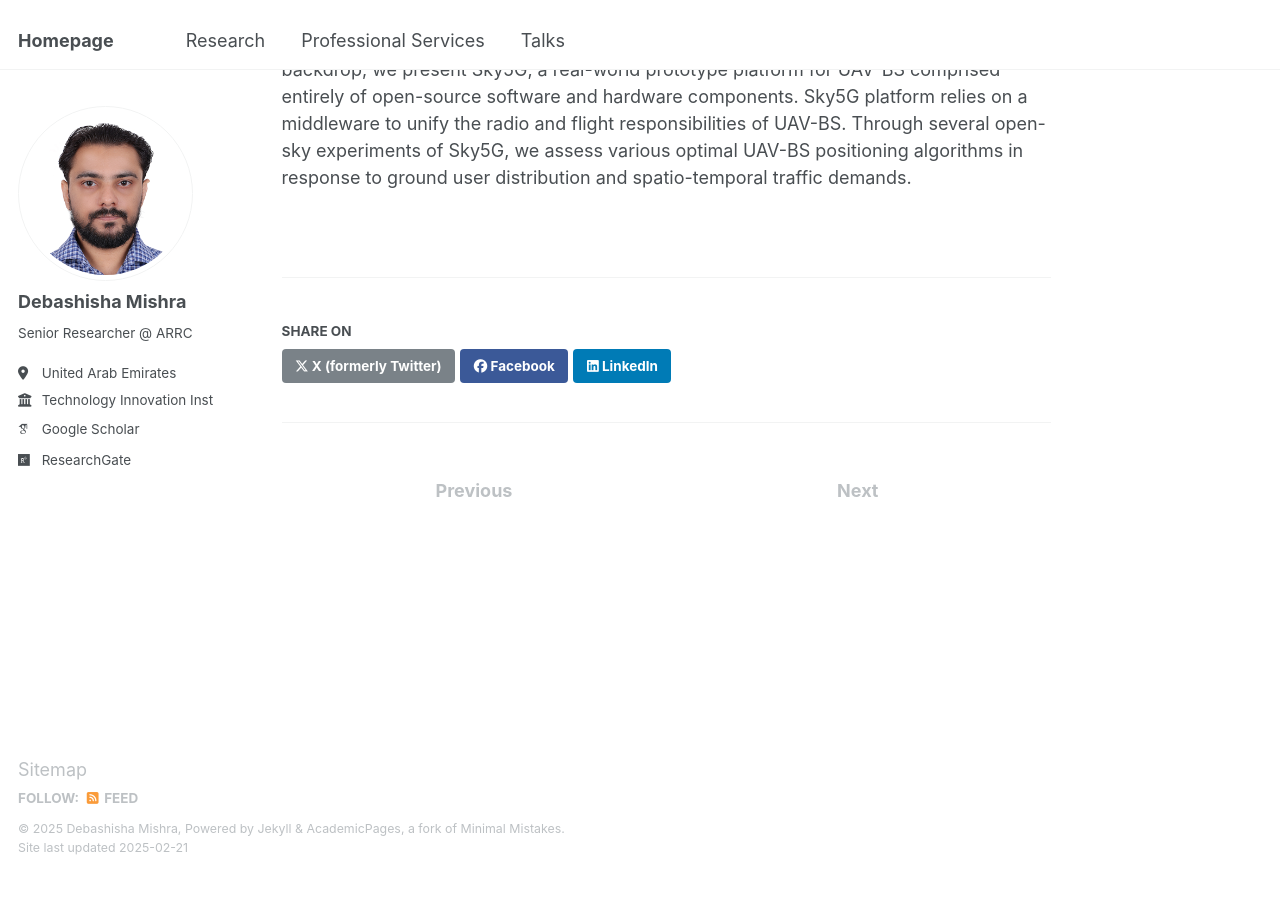
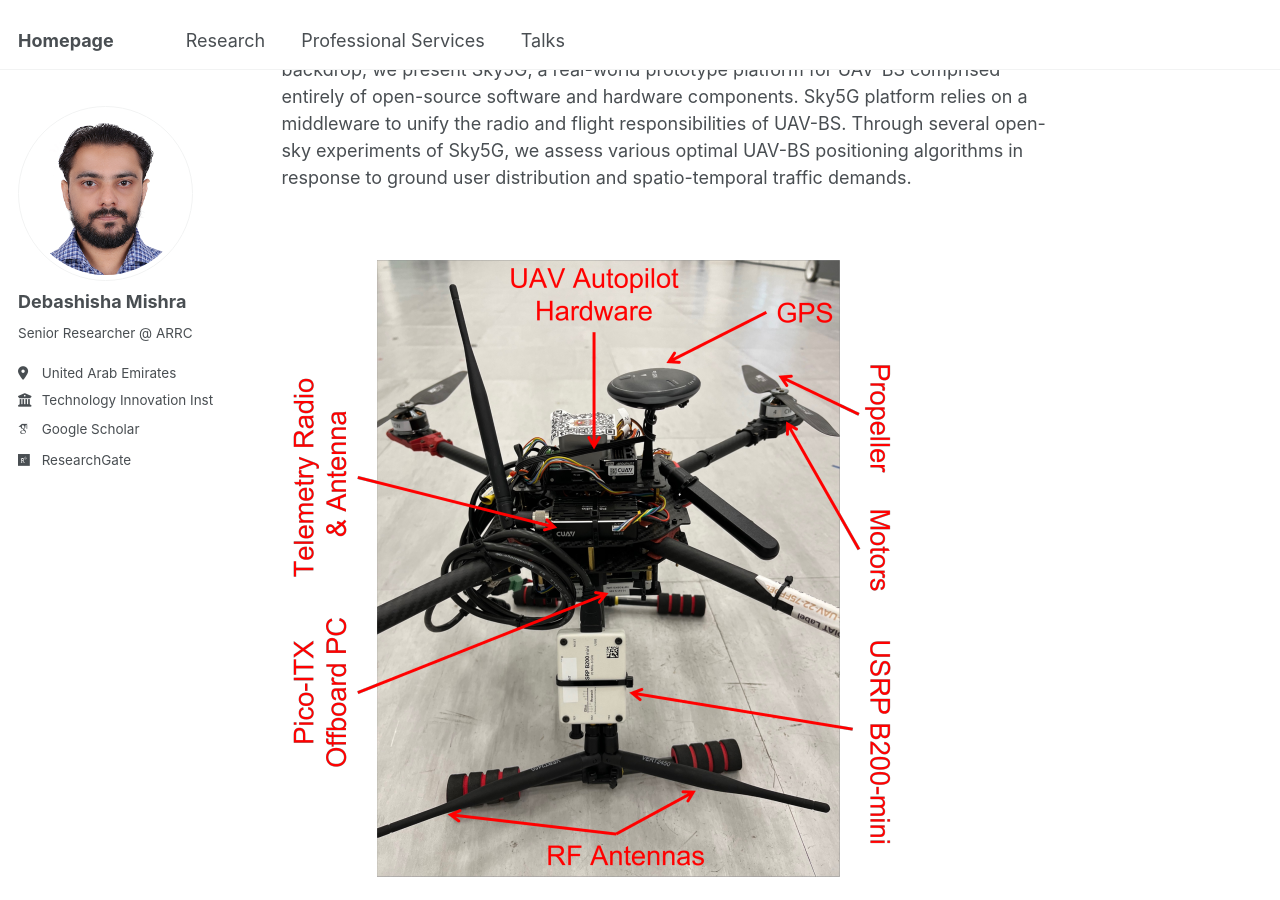
Before and after one commit to debashish216/debashish216.github.io, a Jekyll site: the page built from _research/research3.md, in a window 1280 px wide and 900 px high, scrolled down 364 px. Built offline with Jekyll 4.4.1, drawn with Linux system fonts in a browser that asks for light colours; some web fonts are replaced; before the commit the page ends 1240 px from its top, so only the background shows below that.

Commit message:
Initial commit

```diff
--- a/_research/research3.md
+++ b/_research/research3.md
@@ -5,3 +5,6 @@ collection: research
 ---
 
 Unmanned Aerial Vehicle (UAV) as a cellular Base Station (BS), referred to as UAV-BS, has become a vital asset for emergency response due to their ability to offer an on-demand, adaptable, and expeditious communication solution. The current literature indicates a notable absence of a unified robotics and communication architecture for prototyping UAV-BS, which utilizes open source software and hardware. Further, current work on positioning algorithms of UAV-BS also fails to adequately address the adaptability of UAV-BS in effectively managing spatio-temporal skewness in traffic demands from UEs. In this backdrop, we present Sky5G, a real-world prototype platform for UAV-BS comprised entirely of open-source software and hardware components. Sky5G platform relies on a middleware to unify the radio and flight responsibilities of UAV-BS. Through several open-sky experiments of Sky5G, we assess various optimal UAV-BS positioning algorithms in response to ground user distribution and spatio-temporal traffic demands.
+
+<br/><img src='/images/UAV-BS-Prototype.png'><br/>
+<img src='/images/UAV-BS-Arch.png'>
```
